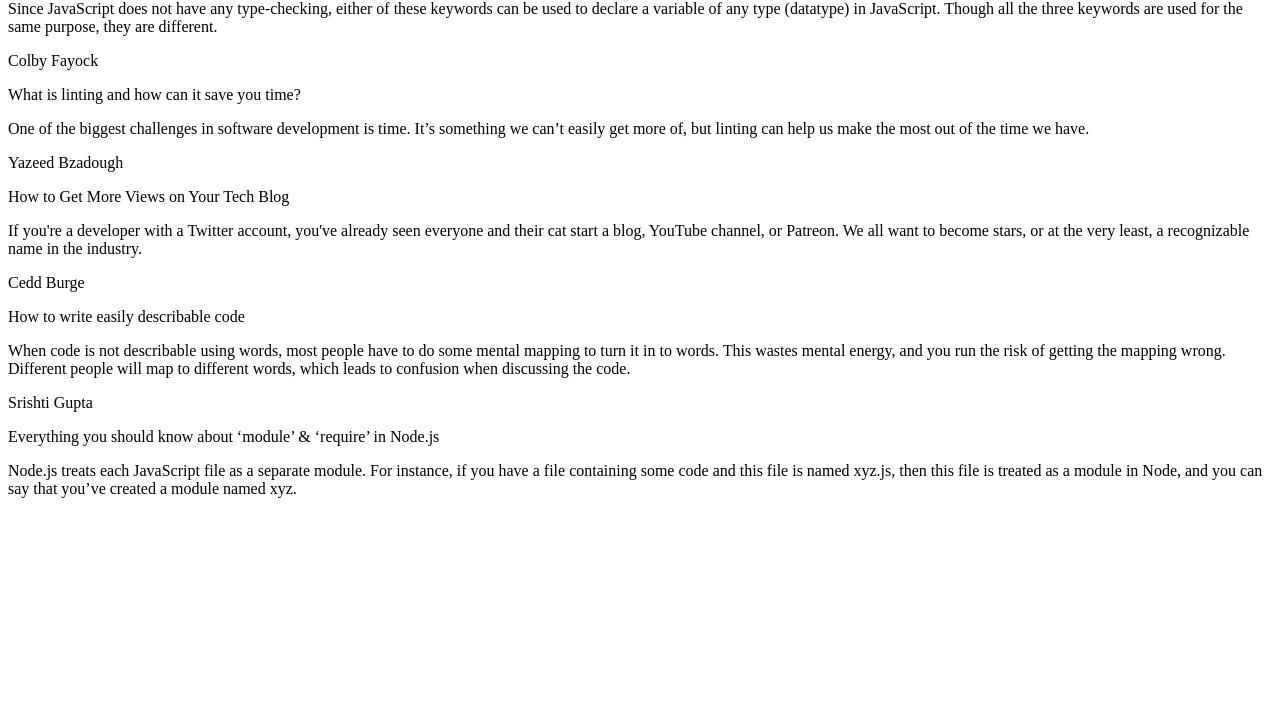
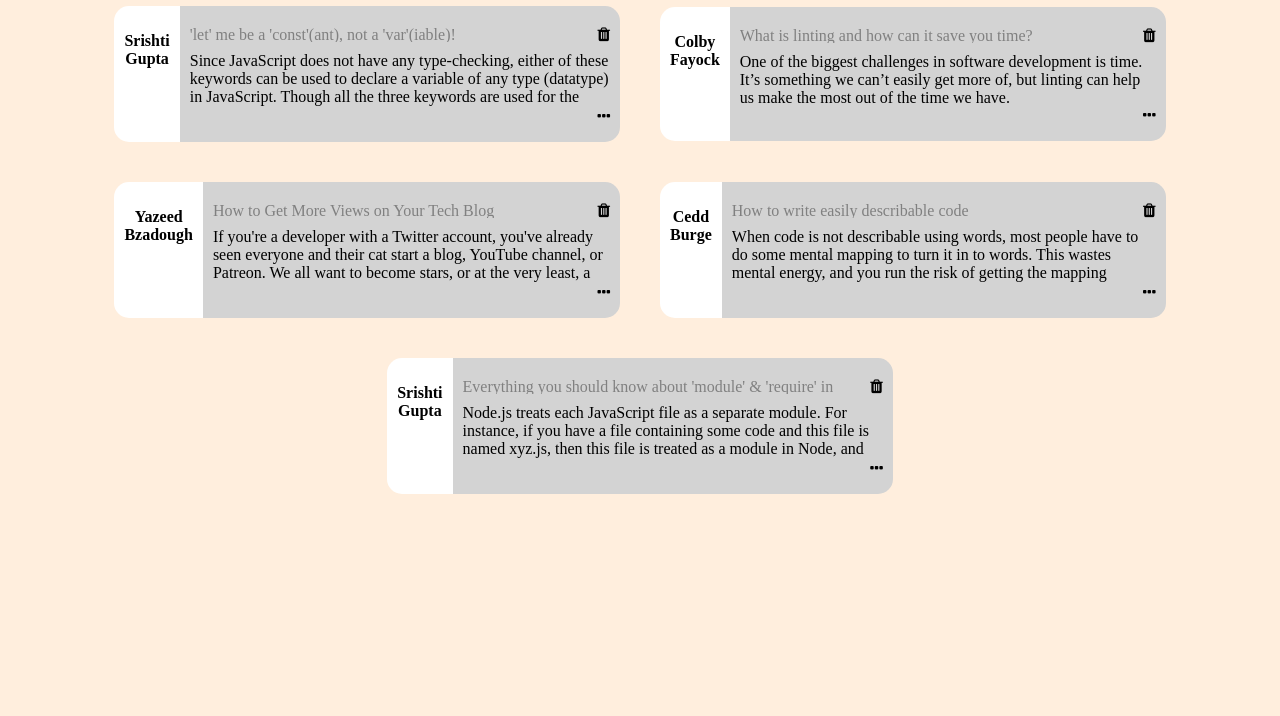
Before and after one commit to SindhujaSabbani/scribbler, a plain HTML site: page html/postslist.html in a window 1280 px wide. Shown: the part 84-800 px from the top of the page. Drawn offline with Linux system fonts and the light colour scheme; a web font is replaced by a local one.

Commit message:
created postslist page

```diff
--- a/html/postslist.html
+++ b/html/postslist.html
@@ -2,129 +2,159 @@
 <html>
 
 <head>
-    <!-- TODO: Include Font Awesome file here -->
-    <!-- TODO: Include Google Fonts file here -->
+    <link rel="stylesheet" href="../styles/font-awesome.min.css">
+    <link href="https://fonts.googleapis.com/css?family=Montez&display=swap" rel="stylesheet">
+    <link href="https://fonts.googleapis.com/css2?family=Ubuntu+Mono&display=swap" rel="stylesheet">
+
+    <link href='../styles/common.css' rel='stylesheet' type='text/css'>
+    <link href='../styles/postslist.css' rel='stylesheet' type='text/css'>
+
+    <script src="../scripts/common.js"></script>
+    <script src="../scripts/postslist.js"></script>
 </head>
 
-<body>
-    <!-- TODO: Include code for header here -->
-
-    <!-- ATTENTION: The HTML code for the list of posts has been given to you. You can feel free to add/delete/modify this code. You need to write the proper CSS and JavaScript code corresponding to this page so that the result looks like the screenshots given to you in the Project Statement. -->
+<body class="flex-container postlist-body">
+    <div w3-include-html="../html/header.html"></div>
 
     <!-- list of all posts starts here -->
-    <div>
+    <div class="postlist-content">
 
         <!-- post 1 starts here -->
-        <div>
-            <div>
+        <div class="post">
+            <div class="post-username">
                 <p>Srishti Gupta</p>
             </div>
 
-            <div>
-                <div>
-                    <p>‘let’ me be a ‘const’(ant), not a ‘var’(iable)!</p>
-                    <span>
-                        <!-- TODO: Include Font Awesome icon for delete icon here -->
-                    </span>
+            <div class="post-body">
+                <div class="post-row">
+                    <p class="post-title">'let' me be a 'const'(ant), not a 'var'(iable)!</p>
+                    <i class="fa fa-trash post-icon" aria-hidden="true" onclick="trashClick(this)"></i>
                 </div>
-                <p>Since JavaScript does not have any type-checking, either of these keywords can be used to declare a variable of any type (datatype) in JavaScript. Though all the three keywords are used for the same purpose, they are different.</p>
-                <span>
-                    <!-- TODO: Include Font Awesome icon for horizontal ellipsis icon here -->
-                </span>
+                <div class="post-content">
+                    Since JavaScript does not have any type-checking, either of these keywords can be used to declare
+                    a variable of any type (datatype) in JavaScript. Though all the three keywords are used for the
+                    same purpose, they are different.
+                </div>
+                <div class="post-row">
+                    <p class="post-title"></p>
+                    <i class="fa fa-ellipsis-h post-icon" aria-hidden="true" onclick="location.href='post.html';"></i>
+                </div>
             </div>
         </div>
         <!-- post 1 ends here -->
 
         <!-- post 2 starts here -->
-        <div>
-            <div>
+
+        <div class="post">
+            <div class="post-username">
                 <p>Colby Fayock</p>
             </div>
 
-            <div>
-                <div>
-                    <p>What is linting and how can it save you time?</p>
-                    <span>
-                        <!-- TODO: Include Font Awesome icon for delete icon here -->
-                    </span>
+            <div class="post-body">
+                <div class="post-row">
+                    <div class="post-title">What is linting and how can it save you time?</div>
+                    <i class="fa fa-trash post-icon" aria-hidden="true" onclick="trashClick(this)"></i>
                 </div>
-                <p>One of the biggest challenges in software development is time. It’s something we can’t easily get more of, but linting can help us make the most out of the time we have.</p>
-                <span>
-                    <!-- TODO: Include Font Awesome icon for horizontal ellipsis icon here -->
-                </span>
+                <div class="post-content">
+                    One of the biggest challenges in software development is time. It’s something we can’t easily get more of, but linting can help us make the most out of the time we have.
+                </div>
+                <div class="post-row">
+                    <p class="post-title"></p>
+                    <i class="fa fa-ellipsis-h post-icon" aria-hidden="true" onclick="location.href='post.html';"></i>
+                </div>
             </div>
         </div>
         <!-- post 2 ends here -->
 
         <!-- post 3 starts here -->
-        <div>
-            <div>
+
+        <div class="post">
+            <div class="post-username">
                 <p>Yazeed Bzadough</p>
             </div>
 
-            <div>
-                <div>
-                    <p>How to Get More Views on Your Tech Blog</p>
-                    <span>
-                        <!-- TODO: Include Font Awesome icon for delete icon here -->
-                    </span>
+            <div class="post-body">
+                <div class="post-row">
+                    <div class="post-title">How to Get More Views on Your Tech Blog</div>
+                    <i class="fa fa-trash post-icon" aria-hidden="true" onclick="trashClick(this)"></i>
                 </div>
-                <p>If you're a developer with a Twitter account, you've already seen everyone and their cat start a blog, YouTube channel, or Patreon. We all want to become stars, or at the very least, a recognizable name in the industry.</p>
-                <span>
-                    <!-- TODO: Include Font Awesome icon for horizontal ellipsis icon here -->
-                </span>
+                <div class="post-content">
+                    If you're a developer with a Twitter account, you've already seen everyone and their cat start a blog, YouTube channel, or Patreon. We all want to become stars, or at the very least, a recognizable name in the industry.
+                </div>
+                <div class="post-row">
+                    <p class="post-title"></p>
+                    <i class="fa fa-ellipsis-h post-icon" aria-hidden="true" onclick="location.href='post.html';"></i>
+                </div>
             </div>
         </div>
+
         <!-- post 3 ends here -->
 
         <!-- post 4 starts here -->
-        <div>
-            <div>
+
+        <div class="post">
+            <div class="post-username">
                 <p>Cedd Burge</p>
             </div>
 
-            <div>
-                <div>
-                    <p>How to write easily describable code</p>
-                    <span>
-                        <!-- TODO: Include Font Awesome icon for delete icon here -->
-                    </span>
+            <div class="post-body">
+                <div class="post-row">
+                    <div class="post-title">How to write easily describable code</div>
+                    <i class="fa fa-trash post-icon" aria-hidden="true" onclick="trashClick(this)"></i>
                 </div>
-                <p>When code is not describable using words, most people have to do some mental mapping to turn it in to words. This wastes mental energy, and you run the risk of getting the mapping wrong. Different people will map to different words, which
-                    leads to confusion when discussing the code.</p>
-                <span>
-                    <!-- TODO: Include Font Awesome icon for horizontal ellipsis icon here -->
-                </span>
+                <div class="post-content">
+                    When code is not describable using words, most people have to do some mental mapping to turn it in to words. This wastes mental energy, and you run the risk of getting the mapping wrong. Different people will map to different words, which
+                    leads to confusion when discussing the code.
+                </div>
+                <div class="post-row">
+                    <p class="post-title"></p>
+                    <i class="fa fa-ellipsis-h post-icon" aria-hidden="true" onclick="location.href='post.html';"></i>
+                </div>
             </div>
         </div>
         <!-- post 4 ends here -->
 
         <!-- post 5 starts here -->
-        <div>
-            <div>
+        <div class="post">
+            <div class="post-username">
                 <p>Srishti Gupta</p>
             </div>
 
-            <div>
-                <div>
-                    <p>Everything you should know about ‘module’ & ‘require’ in Node.js</p>
-                    <span>
-                        <!-- TODO: Include Font Awesome icon for delete icon here -->
-                    </span>
+            <div class="post-body">
+                <div class="post-row">
+                    <div class="post-title">Everything you should know about 'module' & 'require' in Node.js</div>
+                    <i class="fa fa-trash post-icon" aria-hidden="true" onclick="trashClick(this)"></i>
                 </div>
-                <p>Node.js treats each JavaScript file as a separate module. For instance, if you have a file containing some code and this file is named xyz.js, then this file is treated as a module in Node, and you can say that you’ve created a module
-                    named xyz.</p>
-                <span>
-                    <!-- TODO: Include Font Awesome icon for horizontal ellipsis icon here -->
-                </span>
+                <div class="post-content">
+                    Node.js treats each JavaScript file as a separate module. For instance, if you have a file containing some code and this file is named xyz.js, then this file is treated as a module in Node, and you can say that you’ve created a module
+                    named xyz.
+                </div>
+                <div class="post-row">
+                    <p class="post-title"></p>
+                    <i class="fa fa-ellipsis-h post-icon" aria-hidden="true" onclick="location.href='post.html';"></i>
+                </div>
             </div>
         </div>
         <!-- post 5 ends here -->
 
-        <!-- TODO: Write code for delete post modal here -->
+        <div class="modal" id="modal-post-delete" tabindex="-1">
+            <div class="modal-content">
+                <div class="modal-delete-header">
+                    Are you sure you want to delete this post?
+                </div>
+                <div class="modal-delete-body">
+                    <button type="button" class="btn-modal btn-yes" onclick="yesClick()">Yes</button>
+                    <button type="button" class="btn-modal btn-no" onclick="noClick()">No</button>
+                </div>
+            </div>
+        </div>
 
     </div>
     <!-- list of all posts ends here -->
+
+    <script type="text/javascript">
+        includeHTML();
+    </script>
 </body>
 
 </html>
--- a/scripts/postslist.js
+++ b/scripts/postslist.js
@@ -0,0 +1,26 @@
+var postToDelete;
+
+function trashClick(e) {
+    postToDelete = e.parentNode.parentNode.parentNode;
+    //alert(postToDelete);
+    var modalPostDelete = document.getElementById("modal-post-delete");
+    modalPostDelete.style.display = "block";
+}
+
+
+function noClick() {
+    var modalPostDelete = document.getElementById("modal-post-delete");
+    modalPostDelete.style.display = "none";
+    postToDelete = null;
+}
+
+function yesClick() {
+    postToDelete.remove();
+    postToDelete = null;
+    var modalPostDelete = document.getElementById("modal-post-delete");
+    modalPostDelete.style.display = "none";
+}
+
+function ellipsisClick() {
+
+}
--- a/styles/postslist.css
+++ b/styles/postslist.css
@@ -0,0 +1,102 @@
+.postlist-body {
+    background-color: #ffeedd;
+}
+
+.postlist-content {
+    display: flex;
+    align-items: center;
+    justify-content: center;
+    width: 100%;
+    height: 100%;
+    flex-wrap: wrap;
+    align-items: center;
+}
+
+.post {
+    display: flex;
+    flex-direction: row;
+    border-radius: 15px;
+    max-width: 40%;
+    margin: 20px;
+}
+.post:hover {
+    box-shadow: 0 0 11px rgba(33,33,33,.2);
+}
+
+.post-username {
+    background-color: white;
+    padding: 10px;
+    border-radius: 15px 0px 0px 15px;
+    justify-content: center;
+    align-items: center;
+    text-align: center;
+    vertical-align: middle;
+    font-weight: bold;
+}
+
+.post-body {
+    flex-direction: column;
+    background-color: lightgray;
+    padding: 10px;
+    border-radius: 0px 15px 15px 0px;
+}
+
+.post-row {
+    display: flex;
+    flex-direction: row;
+    align-items: baseline;
+}
+
+.post-title {
+    color: gray;
+    float: left;
+    width: 95%;
+    max-width: 100em;
+    display: block;
+    text-overflow: ellipsis;
+    overflow: hidden;
+    max-height: 1em;
+    margin: 10px 10px 10px 0px;
+}
+
+.post-icon {
+    float: right;
+}
+
+.post-icon:hover {
+    cursor: pointer;
+}
+
+.post-content {
+    display: block;
+    text-overflow: ellipsis;
+    overflow: hidden;
+    max-height: 3.5em;
+}
+
+.btn-yes {
+    width: fit-content;
+    background-color: #28a745;
+    padding: 5px 30px 5px 30px;
+
+}
+
+.btn-no {
+    width: fit-content;
+    background-color: red;
+    padding: 5px 30px 5px 30px;
+}
+
+.modal-delete-body {
+    display: flex;
+    align-items: baseline;
+    margin-top: 10px;
+    width: 100%;
+    justify-content: space-between;
+}
+
+.modal-delete-header {
+    width: 100%;
+    text-align: center;
+    font-size: 1.25em;
+}
```
Also changed, not shown: html/post.html (+1 -1 lines), index.html (+7 -3 lines).
